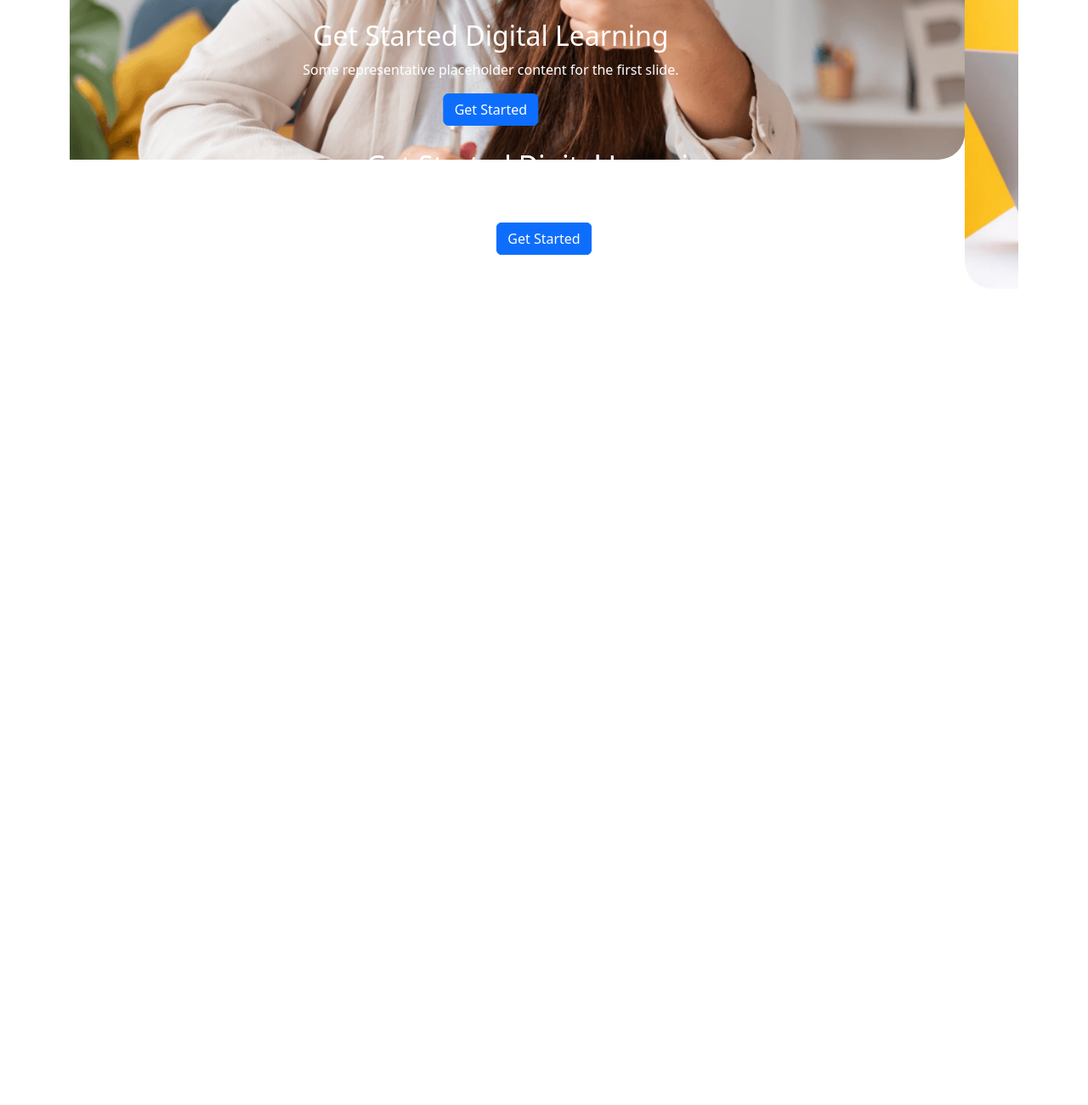
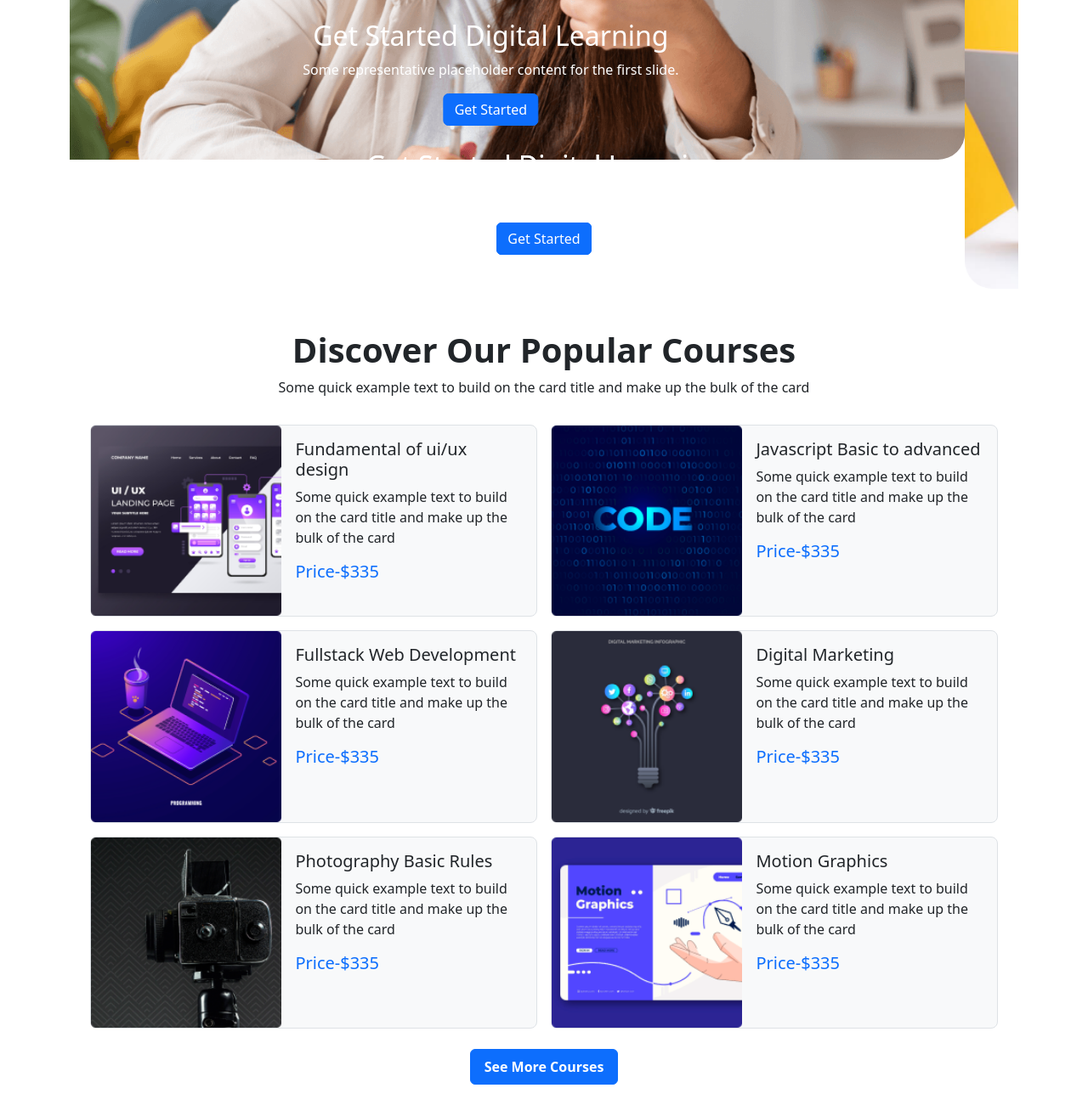
Before and after one commit to EftearAlvee/edutech, a plain HTML site: page index.html in a window 1280 px wide. Shown: the part 494-1795 px from the top of the page at 85% size. Before the commit the page ends 834 px from the top, so only its background shows below. Drawn offline with nearby package versions, Linux system fonts and the light colour scheme.

Commit message:
courses commit

```diff
--- a/index.html
+++ b/index.html
@@ -103,7 +103,102 @@
         </section>
     </header>
     <main>
+        <!-- courses section start  -->
+        <section class="container">
+            <div class="d-flex flex-column justify-content-center align-items-center mt-5 mb-3">
+                <h2 class="fw-bold fs-1">Discover Our
+                    Popular
+                    Courses
+                </h2>
+                <p>
+                    Some quick example text to build on the card title
+                    and make up the bulk of the card</p>
+            </div>
+            <div class="container px-4 text-center">
+                <div class="row g-3">
+                    <div class="col-lg-6 col-md-12">
+                        <div class=" border bg-light d-md-flex flex column rounded-3">
 
+                            <img class="image-fluid w-100" src="images/course/course-1.png" alt="">
+
+                            <div class="d-flex flex-column text-start p-3">
+                                <h5>Fundamental of ui/ux design</h5>
+                                <p>Some quick example text to build on the card title
+                                    and make up the bulk of the card</p>
+                                <h5 class="text-primary">Price-$335</h5>
+                            </div>
+                        </div>
+                    </div>
+                    <div class="col-lg-6 col-md-12">
+                        <div class=" border bg-light d-md-flex flex column rounded-3">
+
+                            <img class="image-fluid w-100" src="images/course/course-2.png" alt="">
+
+                            <div class="d-flex flex-column text-start p-3">
+                                <h5>Javascript Basic to advanced</h5>
+                                <p>Some quick example text to build on the card title
+                                    and make up the bulk of the card</p>
+                                <h5 class="text-primary">Price-$335</h5>
+                            </div>
+                        </div>
+                    </div>
+                    <div class="col-lg-6 col-md-12">
+                        <div class=" border bg-light d-md-flex flex column rounded-3">
+
+                            <img class="image-fluid w-100" src="images/course/course-3.png" alt="">
+
+                            <div class="d-flex flex-column text-start p-3">
+                                <h5>Fullstack Web Development</h5>
+                                <p>Some quick example text to build on the card title
+                                    and make up the bulk of the card</p>
+                                <h5 class="text-primary">Price-$335</h5>
+                            </div>
+                        </div>
+                    </div>
+                    <div class="col-lg-6 col-md-12 d-none d-lg-block">
+                        <div class=" border bg-light d-flex flex column rounded-3">
+
+                            <img class="image-fluid w-100" src="images/course/course-4.png" alt="">
+
+                            <div class="d-flex flex-column text-start p-3">
+                                <h5>Digital Marketing</h5>
+                                <p>Some quick example text to build on the card title
+                                    and make up the bulk of the card</p>
+                                <h5 class="text-primary">Price-$335</h5>
+                            </div>
+                        </div>
+                    </div>
+                    <div class="col-lg-6 col-md-12 d-none d-lg-block">
+                        <div class=" border bg-light d-flex flex column rounded-3">
+
+                            <img class="image-fluid w-100" src="images/course/course-5.png" alt="">
+
+                            <div class="d-flex flex-column text-start p-3">
+                                <h5>Photography Basic Rules</h5>
+                                <p>Some quick example text to build on the card title
+                                    and make up the bulk of the card</p>
+                                <h5 class="text-primary">Price-$335</h5>
+                            </div>
+                        </div>
+                    </div>
+                    <div class="col-lg-6 col-md-12 d-none d-lg-block">
+                        <div class=" border bg-light d-flex flex column rounded-3 ">
+
+                            <img class="image-fluid w-100" src="images/course/course-6.png" alt="">
+
+                            <div class="d-flex flex-column text-start p-3">
+                                <h5>Motion Graphics</h5>
+                                <p>Some quick example text to build on the card title
+                                    and make up the bulk of the card</p>
+                                <h5 class="text-primary">Price-$335</h5>
+                            </div>
+                        </div>
+                    </div>
+                </div>
+                <button type="button" class="btn btn-primary px-3 py-2 m-4 fw-semibold">See More Courses</button>
+            </div>
+        </section>
+        <!-- courses section end  -->
     </main>
     <script src="https://cdn.jsdelivr.net/npm/bootstrap@5.2.0/dist/js/bootstrap.bundle.min.js"
         integrity="sha384-A3rJD856KowSb7dwlZdYEkO39Gagi7vIsF0jrRAoQmDKKtQBHUuLZ9AsSv4jD4Xa"
```
